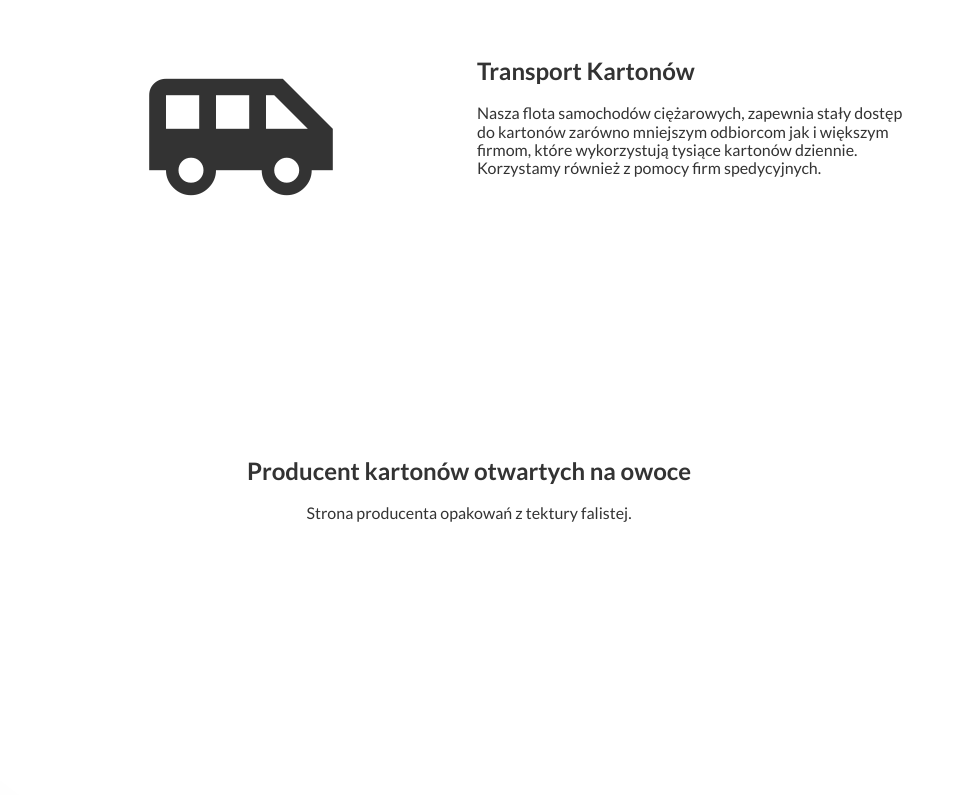
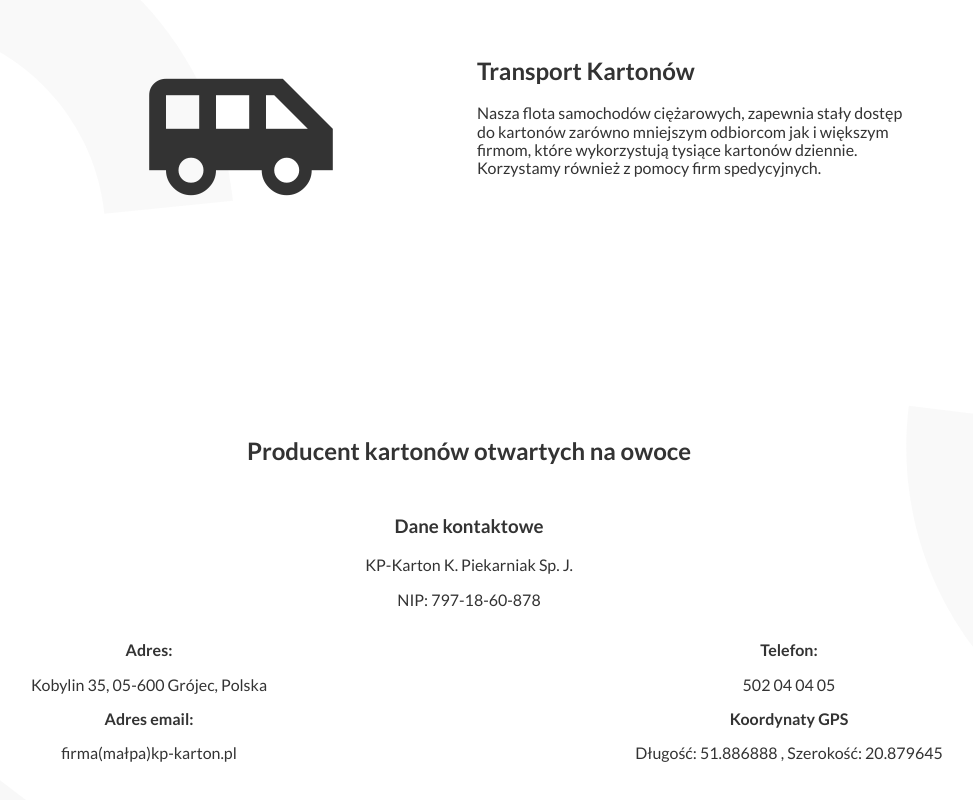
Before and after one commit to muczaczos/kp-karton, a website: page src/content/index.html in a window 1280 px wide. Shown: the part 1522-2322 px from the top of the page, without its empty margins (171-1144 px from the left). Drawn offline with nearby package versions, Linux system fonts and the light colour scheme; files that its build step writes are made by us from their sources; files whose address does not match are found by name.

Commit message:
feat: added footer content

```diff
--- a/src/content/index.html
+++ b/src/content/index.html
@@ -78,7 +78,7 @@
               class="right-margin__icon fa fa-envelope"></i></a></p>
       </div>
       <div class="right-margin__social">
-        <p class="right-margin__paragraph-down"> <a href="#top" class="top"><i class="material-icons"
+        <p class="right-margin__paragraph-down"> <a href="#" class="top"><i class="material-icons"
               style="font-size: 30px; color: white;">arrow_upward</i></a></p>
 
       </div>
@@ -100,8 +100,8 @@
     </section>
 
     <div class="snake">
-      <svg class="snake__svg" xmlns="http://www.w3.org/2000/svg" width="228.4" height="29.82"
-        viewBox="0 0 228.4 29.82" preserveAspectRatio="none">
+      <svg class="snake__svg" xmlns="http://www.w3.org/2000/svg" width="228.4" height="29.82" viewBox="0 0 228.4 29.82"
+        preserveAspectRatio="none">
 
         <path class="top-section__snake" fill="gray" d="M228.4 17.6c-2.07 0-3.32-1.43-6.3-6S214.58 0 205.55 0 192 7
         189 11.59s-4.24 6-6.3 6-3.32-1.43-6.3-6S168.89 0 159.86 0s-13.55 7-16.55 11.59-4.23
@@ -163,11 +163,44 @@
     </section>
 
     <footer class="footer">
+      <h2 class="footer__title">Producent kartonów otwartych na owoce</h2>
+      <h3 class="footer__subtitle">Dane kontaktowe</h3>
+      <p class="footer__paragraph">
+        KP-Karton K. Piekarniak Sp. J.
+      </p>
+      <p class="footer__paragraph">
+        NIP: 797-18-60-878
+      </p>
       <section class="footer__section">
-        <h2 class="footer__tiitle">Producent kartonów otwartych na owoce</h2>
-        <p class="footer__paragraph">
-          Strona producenta opakowań z tektury falistej.
-        </p>
+        <div>
+          <p class="footer__subtitle">
+            Adres:
+          </p>
+          <p class="footer__paragraph">
+            Kobylin 35, 05-600 Grójec, Polska
+          </p>
+          <p class="footer__subtitle">
+            Adres email:
+          </p>
+          <p class="footer__paragraph">
+            firma(małpa)kp-karton.pl
+          </p>
+        </div>
+        <div>
+          <p class="footer__subtitle">
+            Telefon:
+          </p>
+          <p class="footer__paragraph">
+            502 04 04 05
+          </p>
+          <p class="footer__subtitle">
+            Koordynaty GPS
+          </p>
+          <p class="footer__paragraph">
+            Długość: 51.886888
+            , Szerokość: 20.879645
+          </p>
+        </div>
       </section>
     </footer>
 
@@ -175,7 +208,6 @@
 
 
   <script src="https://ajax.googleapis.com/ajax/libs/jquery/1.7.1/jquery.min.js"></script>
-
   <script src="js/main.js"></script>
 </body>
 
--- a/src/scss/main.scss
+++ b/src/scss/main.scss
@@ -98,14 +98,21 @@ body {
 }
 
 .footer {
-  display: flex;
-  justify-content: center;
+  text-align: center;
   &__paragraph {
     text-align: center;
   }
   &__section {
-    padding-bottom: 256px;
-
+    padding-bottom: 128px;
+    display: grid;
+    grid-template-columns: 1fr 1fr;
+  }
+  &__subtitle {
+    text-align: center;
+    font-weight: bold;
+  }
+  &__title {
+    padding-bottom: 32px;
   }
 }
 
@@ -408,7 +415,7 @@ body {
   animation: menuOpacity 1s ease-in-out 1;
   animation-delay: 1.8s;
   animation-fill-mode: forwards; //save last animation state
-  &__svg{
+  &__svg {
     animation: changeXposition 0.7s ease-in-out 1;
     animation-delay: 2s;
     animation-fill-mode: forwards; //save last animation state
```
